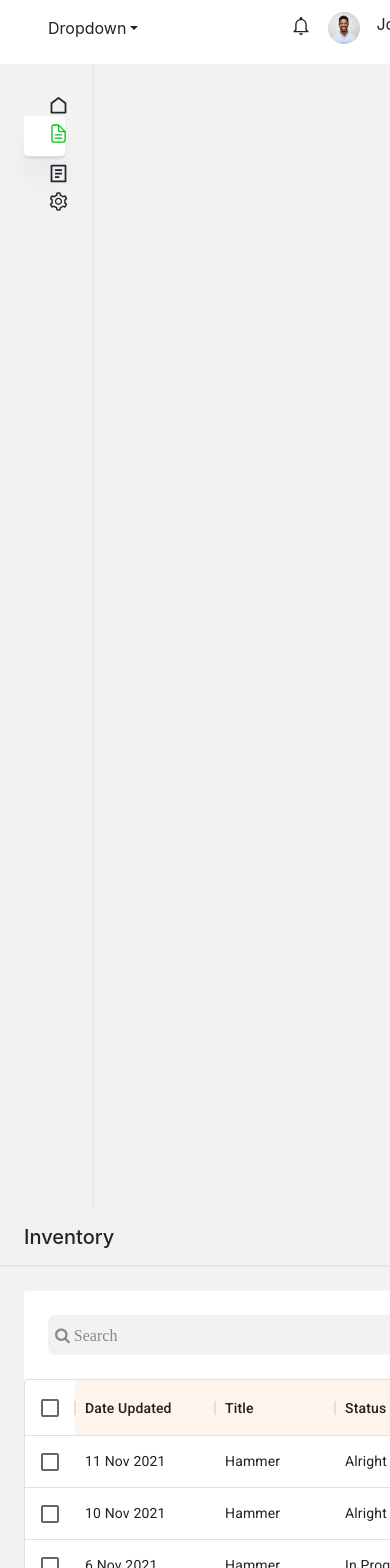
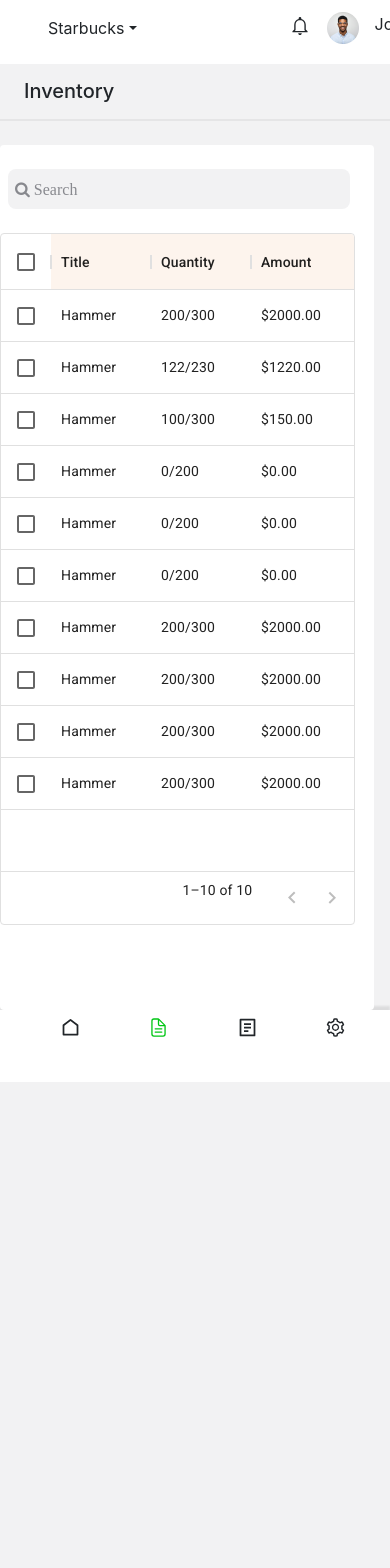
Before and after one commit to Protik111/Frontend_Task, a React (Create React App) app: page / in a window 390 px wide. Shown: the top 1568 px of the page. After the commit the page ends 1082 px from the top, so only its background shows below. Built offline with nearby package versions, Linux system fonts and the light colour scheme.

Commit message:
all done

```diff
--- /dev/null
+++ b/src/components/BottomNav.jsx
@@ -0,0 +1,21 @@
+import React from 'react';
+import styles from '../styles/BottomNav.module.css';
+import { RiHomeLine, RiFileList2Line } from 'react-icons/ri';
+import { IoDocumentTextOutline } from 'react-icons/io5';
+import { AiOutlineSetting } from 'react-icons/ai';
+import SidebarItem from './SidebarItem';
+
+const BottomNav = () => {
+    return (
+        <div className={styles.BottomNav}>
+            <div className={styles.items}>
+                <SidebarItem title={"Dashboard"} icon={<RiHomeLine size={21}></RiHomeLine>}></SidebarItem>
+                <SidebarItem title={"Inventory"} icon={<IoDocumentTextOutline size={21}></IoDocumentTextOutline>} bottom></SidebarItem>
+                <SidebarItem title={"Documents"} icon={<RiFileList2Line size={21}></RiFileList2Line>}></SidebarItem>
+                <SidebarItem title={"Dashboard"} icon={<AiOutlineSetting size={21}></AiOutlineSetting>}></SidebarItem>
+            </div>
+        </div>
+    );
+};
+
+export default BottomNav;
--- a/src/components/Navbar.jsx
+++ b/src/components/Navbar.jsx
@@ -8,8 +8,8 @@ const Navbar = () => {
         <nav className={`${styles.container}`}>
             <div className={`${styles.name_search} dropdown`}>
                 <div className={styles.links}>
-                    <p className="dropdown-toggle ms-5 ms-md-3 pt-2" data-toggle="dropdown" aria-haspopup="true" aria-expanded="false">
-                        Dropdown
+                    <p className={`${styles.dropdown} dropdown-toggle ms-5 pt-2`} data-toggle="dropdown" aria-haspopup="true" aria-expanded="false">
+                        Starbucks
                     </p>
                 </div>
                 <div className={`${styles.links} px-5 ms-5 ms-md-0 pt-1`}>
--- a/src/components/SidebarItem.jsx
+++ b/src/components/SidebarItem.jsx
@@ -1,11 +1,11 @@
 import React from 'react';
 import styles from '../styles/SidebarItem.module.css';
 
-const SidebarItem = ({ title, icon, active }) => {
+const SidebarItem = ({ title, icon, active, bottom }) => {
     return (
         <div className={`${active ? styles.active : ''} d-flex ps-4 ps-sm-2 mt-sm-2`}>
             <div className="d-flex justify-content-center">
-                <span className={`${styles.icon} pe-2 mt-1 `}>{icon}</span>
+                <span className={`${styles.icon} ${bottom ? styles.bottom : ''}  pe-2 mt-1 `}>{icon}</span>
             </div>
             <div className={styles.title}>
                 <p className={`${styles.item} d-flex align-items-center py-1 mt-2`}>{title}</p>
--- a/src/components/Table.jsx
+++ b/src/components/Table.jsx
@@ -19,12 +19,13 @@ const rows = [
 
 const Table = () => {
     const matches = useMediaQuery("(max-width:800px)");
+    const matches2 = useMediaQuery("(max-width:390px)");
 
     const columns = [
-        { field: 'id', headerName: 'Date Updated', headerClassName: 'super-app-theme--header', width: 140 },
-        { field: 'title', headerName: 'Title', headerClassName: 'super-app-theme--header', width: 120 },
+        { field: 'id', headerName: 'Date Updated', headerClassName: 'super-app-theme--header', width: 140, hide: matches2 },
+        { field: 'title', headerName: 'Title', headerClassName: 'super-app-theme--header', width: 100 },
         { field: 'details', headerName: 'Details', headerClassName: 'super-app-theme--header', width: 270, hide: matches },
-        { field: 'status', headerName: 'Status', headerClassName: 'super-app-theme--header', width: 150 },
+        { field: 'status', headerName: 'Status', headerClassName: 'super-app-theme--header', width: 150, hide: matches2 },
         { field: 'quantity', headerName: 'Quantity', headerClassName: 'super-app-theme--header quantity', width: 100 },
         { field: 'price', headerName: 'Unit Price', headerClassName: 'super-app-theme--header', width: 110, hide: matches },
         { field: 'amount', headerName: 'Amount', headerClassName: 'super-app-theme--header', width: 110 }
@@ -38,8 +39,8 @@ const Table = () => {
                     <div style={{ border: '1px solid #E5E5E6', width: '1204px' }}></div>
                 </div>
             </div>
-            <div className={`${styles.tableContainer} mt-4 ms-4`}>
-                <div className="pt-4 ms-4">
+            <div className={`${styles.tableContainer} mt-4 ms-sm-4 ms-0`}>
+                <div className="pt-4 ms-2 ms-md-4">
                     <input className={styles.search} placeholder="&#61442; Search" type="search" name="search" id="search" />
                 </div>
                 <div className="mt-4" style={{ height: '80%', width: '95%' }}>
--- a/src/pages/Home.js
+++ b/src/pages/Home.js
@@ -1,4 +1,5 @@
 import React from 'react';
+import BottomNav from '../components/BottomNav';
 import Navbar from '../components/Navbar';
 import Sidebar from '../components/Sidebar';
 import Table from '../components/Table';
@@ -9,13 +10,14 @@ const Home = () => {
         <div className={`${styles.home} container-fluid p-0`}>
             <Navbar></Navbar>
             <div className="row">
-                <div className="col-md-2 col-sm-1">
+                <div className={`${styles.sidebar} col-md-2 col-sm-1 col-xs-0`}>
                     <Sidebar></Sidebar>
                 </div>
-                <div className="col-md-10 col-sm-11">
+                <div className="col-md-10 col-sm-10 col-xs-0">
                     <Table></Table>
                 </div>
             </div>
+            <BottomNav></BottomNav>
         </div>
     );
 };
--- /dev/null
+++ b/src/styles/BottomNav.module.css
@@ -0,0 +1,16 @@
+.BottomNav{
+    display: none;
+}
+@media (max-width: 390px){
+    .BottomNav{
+        display: block;
+        width: 390px;
+        height: 72px;
+        background-color: #FFFFFF;
+        box-shadow: 0px -4px 2px rgba(0, 0, 0, 0.09);
+    }
+    .items{
+        display: flex;
+        justify-content: space-evenly;
+    }
+}
--- a/src/styles/Home.module.css
+++ b/src/styles/Home.module.css
@@ -1,5 +1,10 @@
-/* .home{
-    background-color: #3a3a7a;
+.home{
+    background-color: #F2F2F3;
     width: 100%;
     height: 100%;
-} */
+}
+@media (max-width: 390px) {
+    .sidebar{
+        display: none;
+    }
+}
--- a/src/styles/Sidebar.module.css
+++ b/src/styles/Sidebar.module.css
@@ -1,3 +1,9 @@
 .lists {
     display: flex;
 }
+
+/* @media (max-width: 390px) {
+    .sidebar{
+        display: none;
+    }
+} */
--- a/src/styles/SidebarItem.module.css
+++ b/src/styles/SidebarItem.module.css
@@ -15,6 +15,9 @@
     border-radius: 4px;
     box-shadow: 0px 3px 1px rgba(20, 40, 82, 0.08), 0px 24px 24px rgba(20, 40, 82, 0.04);
 }
+.bottom{
+    color: #00C614;
+}
 @media (max-width: 800px){
     .title{
         display: none;
--- a/src/styles/Table.module.css
+++ b/src/styles/Table.module.css
@@ -38,9 +38,19 @@
     outline: none;
 }
 
-@media (max-width) {
+@media (max-width: 800px) {
     .tableContainer {
         width: 646px;
         height: 865px;
     }
 }
+
+@media (max-width: 390px) {
+    .tableContainer {
+        width: 374px;
+        height: 865px;
+    }
+    .search{
+        width: 342px;
+    }
+}
```
